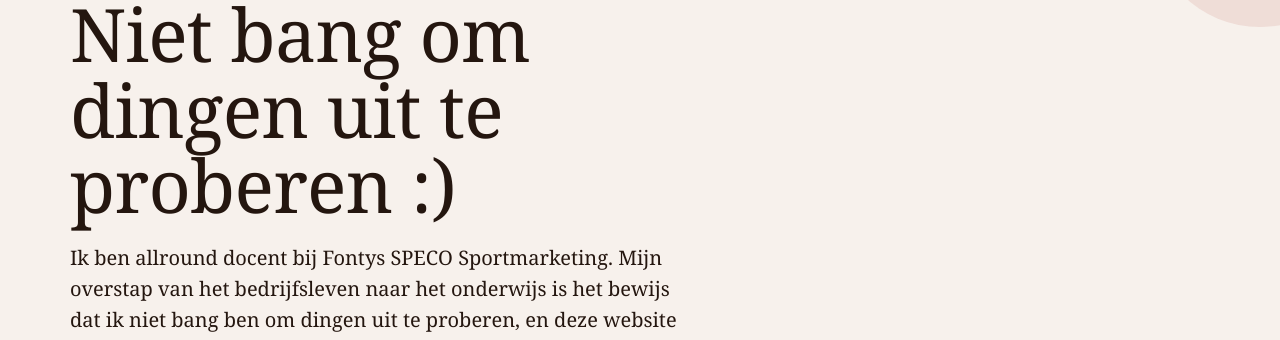
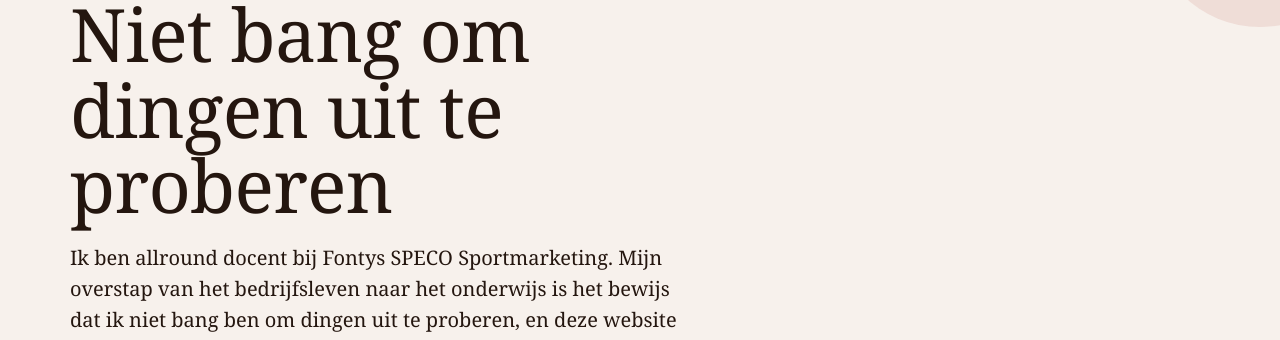
Before and after one commit to floortjemutsaers/website, a Jekyll site: the page built from over-mij.html, in a window 1280 px wide and 900 px high. Shown: the part 168-508 px from the top of the window. Built offline with Jekyll 4.4.1, drawn with Linux system fonts in a browser that asks for light colours.

```diff
--- a/_data/over_mij.yml
+++ b/_data/over_mij.yml
@@ -1,4 +1,4 @@
-kop: Niet bang om dingen uit te proberen :)
+kop: "Niet bang om dingen uit te proberen "
 intro: "Ik ben allround docent bij Fontys SPECO Sportmarketing. Mijn overstap
   van het bedrijfsleven naar het onderwijs is het bewijs dat ik niet bang ben om
   dingen uit te proberen, en deze website ook: die bouwde ik zelf met AI, ter
```
